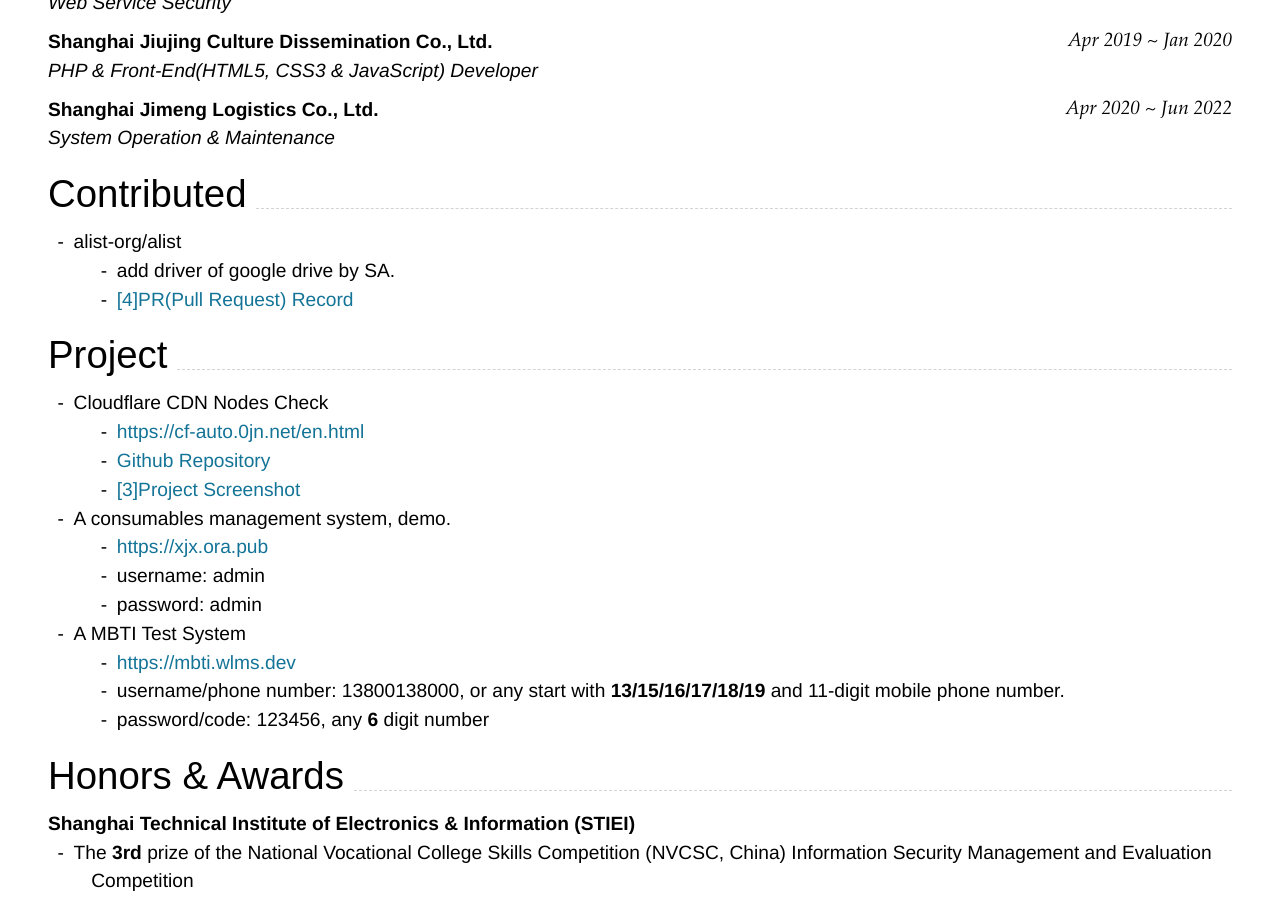
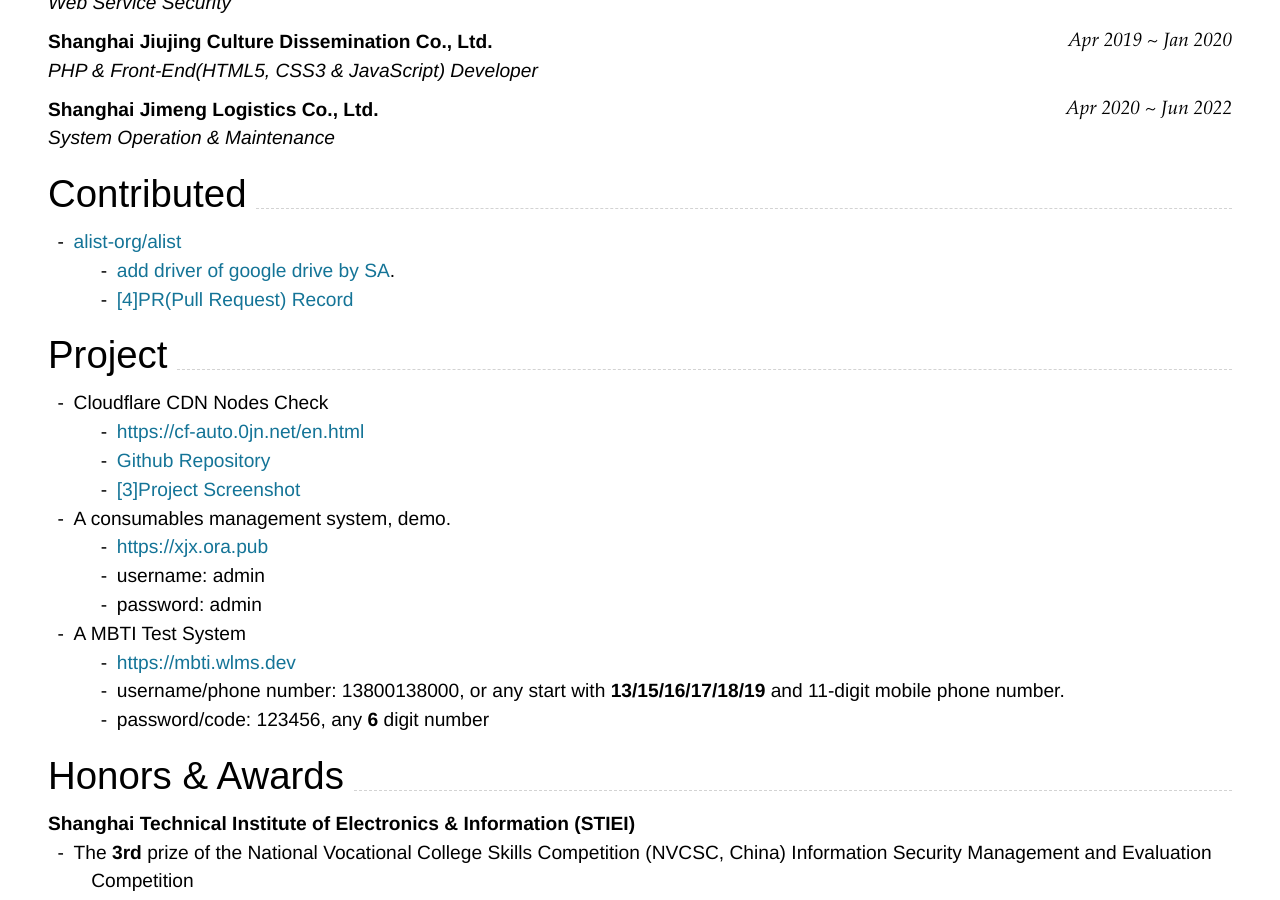
Before and after one commit to orangejx/nimo-markdown-cv-aldrichx, a Jekyll site: the page built from index.md, in a window 1280 px wide and 900 px high, scrolled down 1815 px. Built offline with Jekyll 4.4.1, drawn with Linux system fonts in a browser that asks for light colours; nearby versions of some CDN libraries; part of the change alters nothing that is shown.

Commit message:
add links for 1st contributed option.

```diff
--- a/index.md
+++ b/index.md
@@ -102,8 +102,8 @@ _PHP & Front-End(HTML5, CSS3 & JavaScript) Developer_<br>
 _System Operation & Maintenance_<br>
 
 ## Contributed
-- alist-org/alist
-    - add driver of google drive by SA.
+- [alist-org/alist](https://github.com/alist-org/alist)
+    - [add driver of google drive by SA](https://github.com/alist-org/alist/commit/c19166be1cb389b1005da77f20d79672e418b32b).
     - [\[4\]PR(Pull Request) Record](#4alist-google-drive-driver)
 
 ## Project
```
